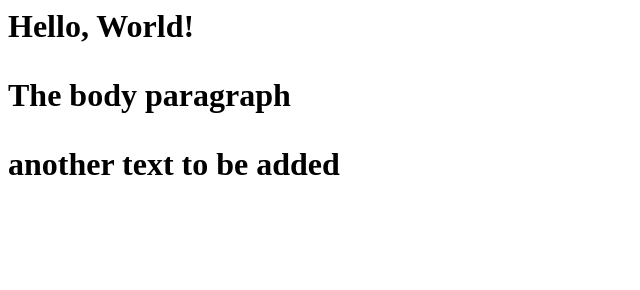
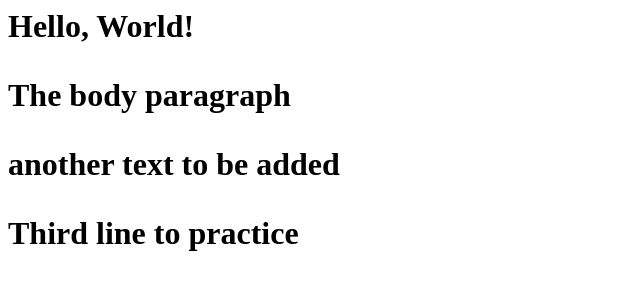
Before and after one commit to Khaled-Hamouda/Khaled-Hamouda-First-DGPH, a plain HTML site: page index.html in a window 1280 px wide. Shown: the whole page, without its empty margins (0-640 px from the left). Drawn offline with Linux system fonts and the light colour scheme.

Commit message:
third line

```diff
--- a/index.html
+++ b/index.html
@@ -6,5 +6,6 @@
       <h1>Hello, World!</p>
       <p>The body paragraph</p>
       <p>another text to be added</p>
+      <p>Third line to practice</p>
    </body>
 </html>
```
